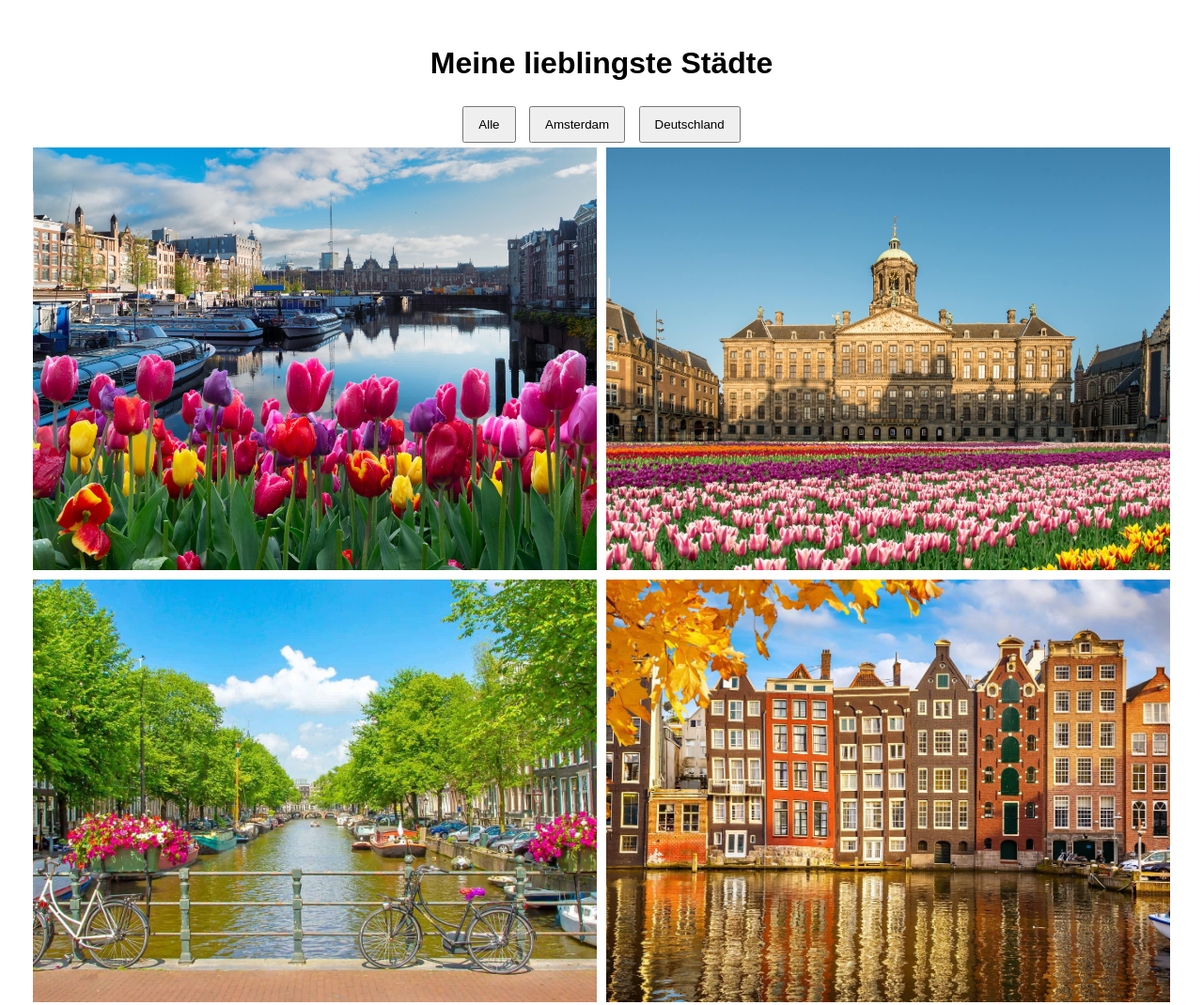
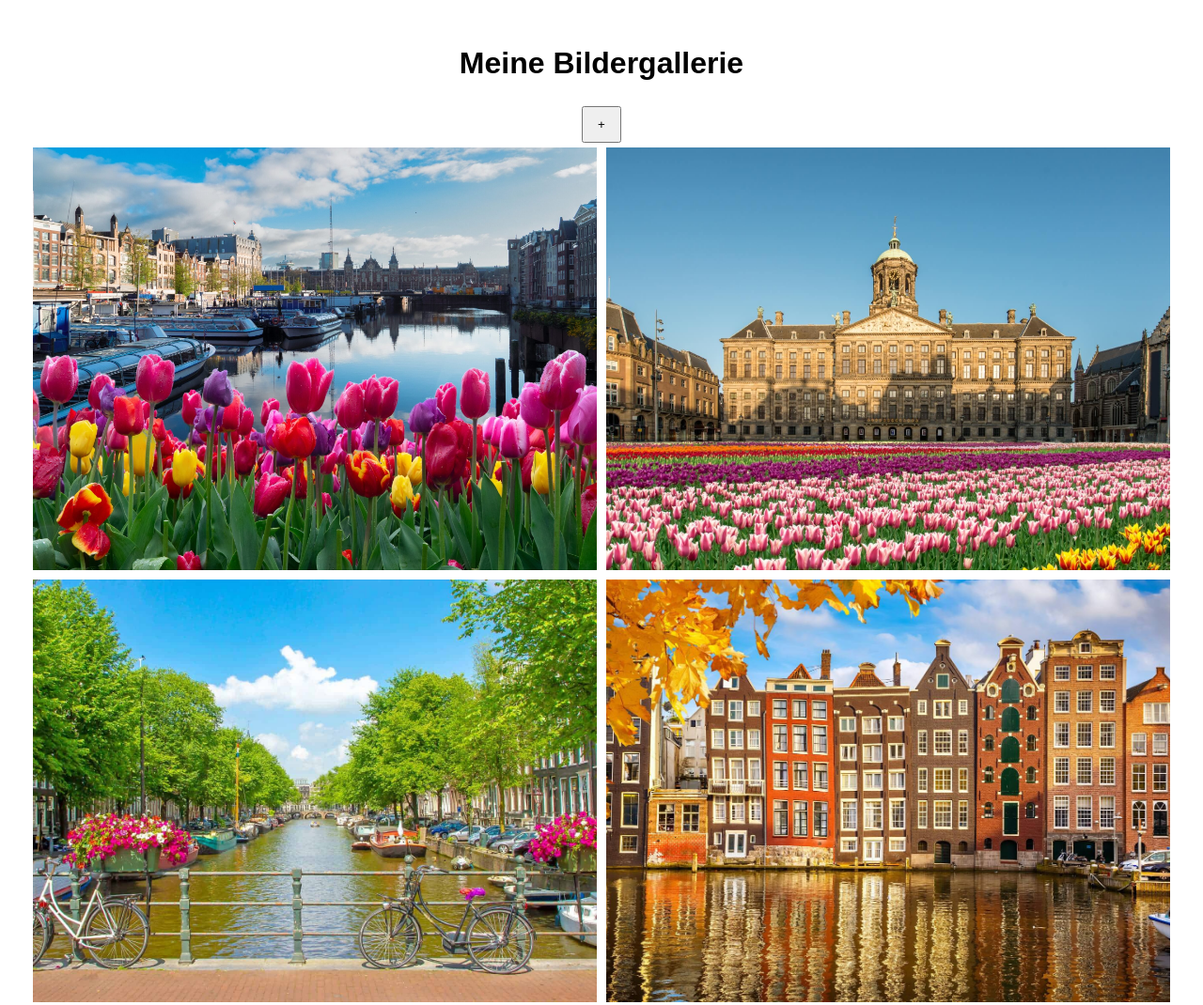
Before and after one commit to Hanna2248/mini-app_projekt-1, a plain HTML site: page index.html in a window 1280 px wide. Shown: the top 1070 px of the page at 94% size. Drawn offline with Linux system fonts and the light colour scheme.

Commit message:
Add HTML button without id and JS function to add new categories. Function doesn't contain ID for btn because not existing yet.

```diff
--- a/index.html
+++ b/index.html
@@ -1,29 +1,26 @@
 <!DOCTYPE html>
-<html lang="ru">
+<html lang="de">
     <head>
         <meta charset="UTF-8">
-  <title>Meine lieblingste Städte</title>
+        <title>Bildergallerie App</title>
         <link rel="stylesheet" href="style.css">
     </head>
+
     <body>
-  <h1>Meine lieblingste Städte</h1>
-
-  <!-- Фильтры -->
-  <div id="filters">
-    <button onclick="showAllImages('Hanna')" data-filter="Alle">Alle</button>
-    <button onclick="showDate()" data-filter="Amsterdam">Amsterdam</button>
-    <button data-filter="Deutscland">Deutschland</button>
+        <h1>Meine Bildergallerie</h1>
+        <!-- categories -->
+        <div id="categories">
+            <!-- How to be able to find this HTML element in JavaScript? -->
+            <button>+</button>
         </div>
 
-  <!-- Галерея -->
         <div id="gallery">
-    <img src="amsterdam/1am.jpg" data-category="Amsterdam" style= "display: block;">
-    <img src="amsterdam/2am.jpg" data-category="Amsterdam">
-    <img src="amsterdam/3am.jpg" data-category="Amsterdam">
-    <img src="amsterdam/4am.jpeg" data-category="Amsterdam">
-    <img src="amsterdam/5am.webp" data-category="Amsterdam">
-    <img src="amsterdam/6am.jpg" data-category="Amsterdam">
-
+            <img src="amsterdam/1am.jpg">
+            <img src="amsterdam/2am.jpg">
+            <img src="amsterdam/3am.jpg">
+            <img src="amsterdam/4am.jpeg">
+            <img src="amsterdam/5am.webp">
+            <img src="amsterdam/6am.jpg">
         </div>
 
         <script src="script.js"></script>
--- a/script.js
+++ b/script.js
@@ -1,7 +1,12 @@
-function showAllImages(userName) {
-    console.log("Hallo, meine liebe " + userName)
+function addNewCategory() {
+    const categoriesDiv = document.getElementById('categories');
+    const addButton = document.getElementById(); // how to access the button?
+
+    // functionality to add new button
+    const newButton = document.createElement('button');
+    newButton.innerHTML = 'new Category';
+    newButton.setAttribute('data-filter', 'new Category');
+    categoriesDiv.insertBefore(newButton, addButton);
+
+    console.log("Ich wurde gecklickt!")
 }
-
-function showDate() {
-    console.log(Date())
-}
```
Lines whose indentation alone changed are shown as unchanged.
